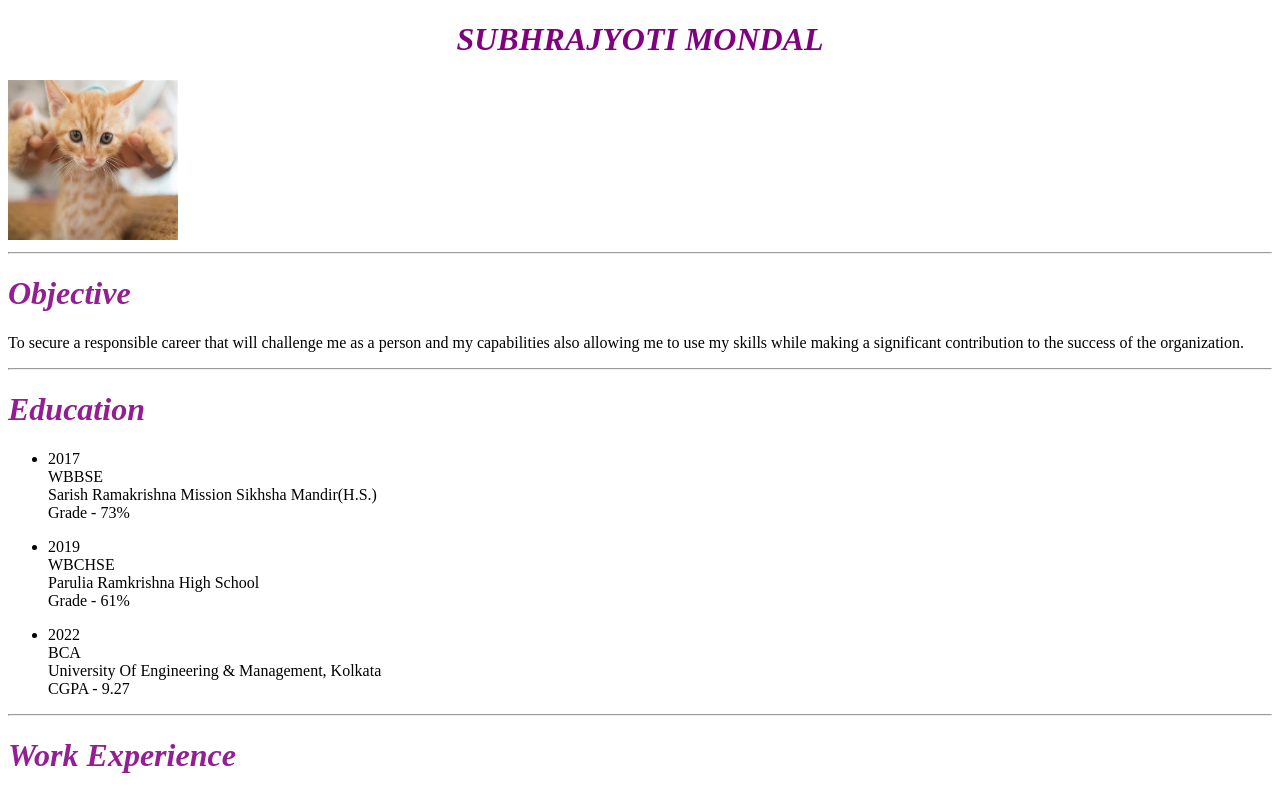
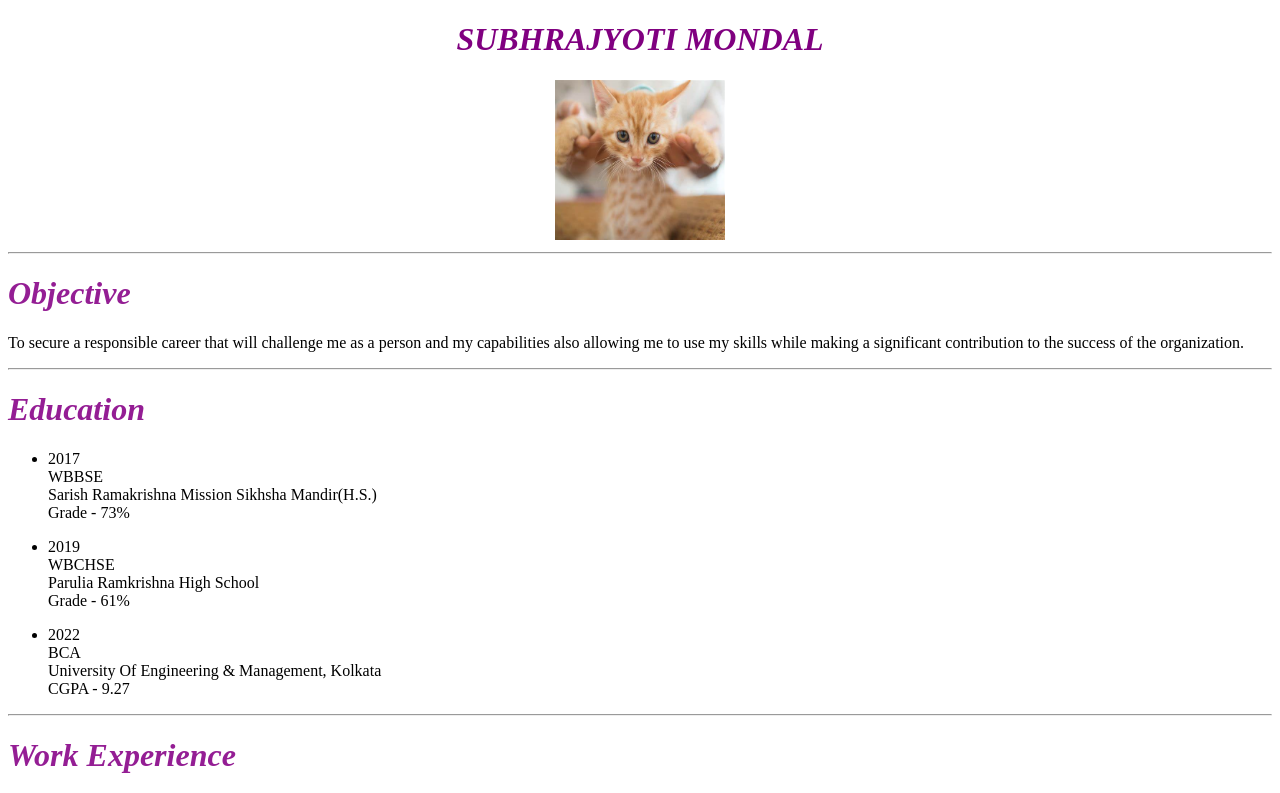
Before and after one commit to Subhrajyoti-Mondal/My-Portfolio, a plain HTML site: page index.html in a window 1280 px wide. Shown: the top 793 px of the page. Drawn offline with Linux system fonts and the light colour scheme.

Commit message:
Update index.html

```diff
--- a/index.html
+++ b/index.html
@@ -6,7 +6,7 @@
     </head>
     <body>
         <h1 align="center"style="color:purple"><i><b>SUBHRAJYOTI MONDAL</b></i></h1>
-        <img src="./cat.png"height="160"width="170"alt="Myself">
+       <center> <img src="./cat.png"height="160"width="170"alt="Myself"></center>
 
         <hr />
         <i><h1 style="color:rgb(148, 30, 148)">Objective</h1></i>
```
